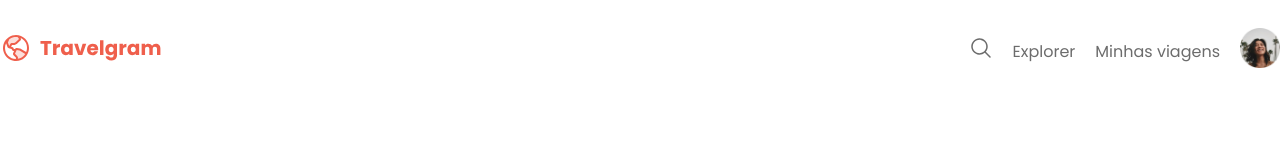
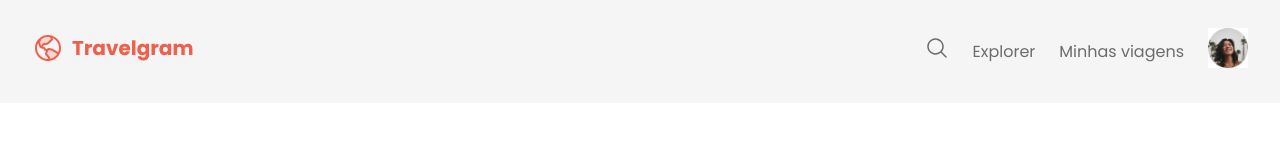
Before and after one commit to joaogabrielje/Projeto-travel, a plain HTML site: page index.html in a window 1280 px wide. Drawn offline with Linux system fonts and the light colour scheme.

Commit message:
done navigation

```diff
--- a/index.html
+++ b/index.html
@@ -13,8 +13,10 @@
 
   <link href="https://fonts.googleapis.com/css2?family=Poppins:ital,wght@0,100;0,200;0,300;0,400;0,500;0,600;0,700;0,800;0,900;1,100;1,200;1,300;1,400;1,500;1,600;1,700;1,800;1,900&display=swap" rel="stylesheet">
 </head>
+
 <body>
-  <nav>
+  <div class="bg-surface-color">
+    <nav class="container">
       <a href="#" id="logo">
         <img src="assets/Logo.svg" alt="">
       </a>
@@ -32,6 +34,7 @@
 
       </ul>
     </nav>
+  </div>
   <header>
   </header>
 </body>
--- a/styles/global.css
+++ b/styles/global.css
@@ -35,3 +35,13 @@ a:hover{
   color: var(--brand-color);
   text-decoration: underline;
 }
+
+.container{
+  padding-inline: 32px;
+  max-width: 1288px;
+  margin-inline: auto;
+}
+
+.bg-surface-color{
+  background-color: var(--surface-color);
+}
--- a/styles/nav.css
+++ b/styles/nav.css
@@ -3,6 +3,7 @@ nav{
   justify-content: space-between;
   align-items: center;
   padding-block: 20px;
+
 }
 
 nav ul{
@@ -10,7 +11,7 @@ nav ul{
   display: flex;
   align-items: center;
   padding-block: 8px;
-  gap: 20px;
+  gap: 24px;
 }
 
 nav ul li:last-child img{
```
Lines whose indentation alone changed are shown as unchanged.
